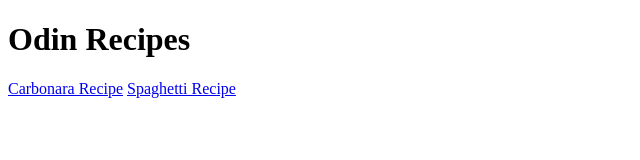
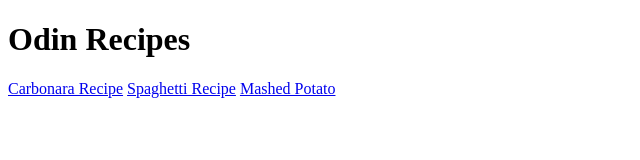
Before and after one commit to KinechiKen/odin-recipes, a plain HTML site: page index.html in a window 1280 px wide. Shown: the whole page, without its empty margins (0-640 px from the left). Drawn offline with Linux system fonts and the light colour scheme.

Commit message:
finished adding links for recipes

```diff
--- a/index.html
+++ b/index.html
@@ -9,6 +9,7 @@
     <h1>Odin Recipes</h1>
     <a href="../odin-recipes/recipes/carbonara.html" target="_blank">Carbonara Recipe</a>
     <a href="../odin-recipes/recipes/spaghetti.html" target="_blank">Spaghetti Recipe</a>
+    <a href="../odin-recipes/recipes/mashed_potato.html" target="_blank">Mashed Potato</a>
 
 
 </body>
```
